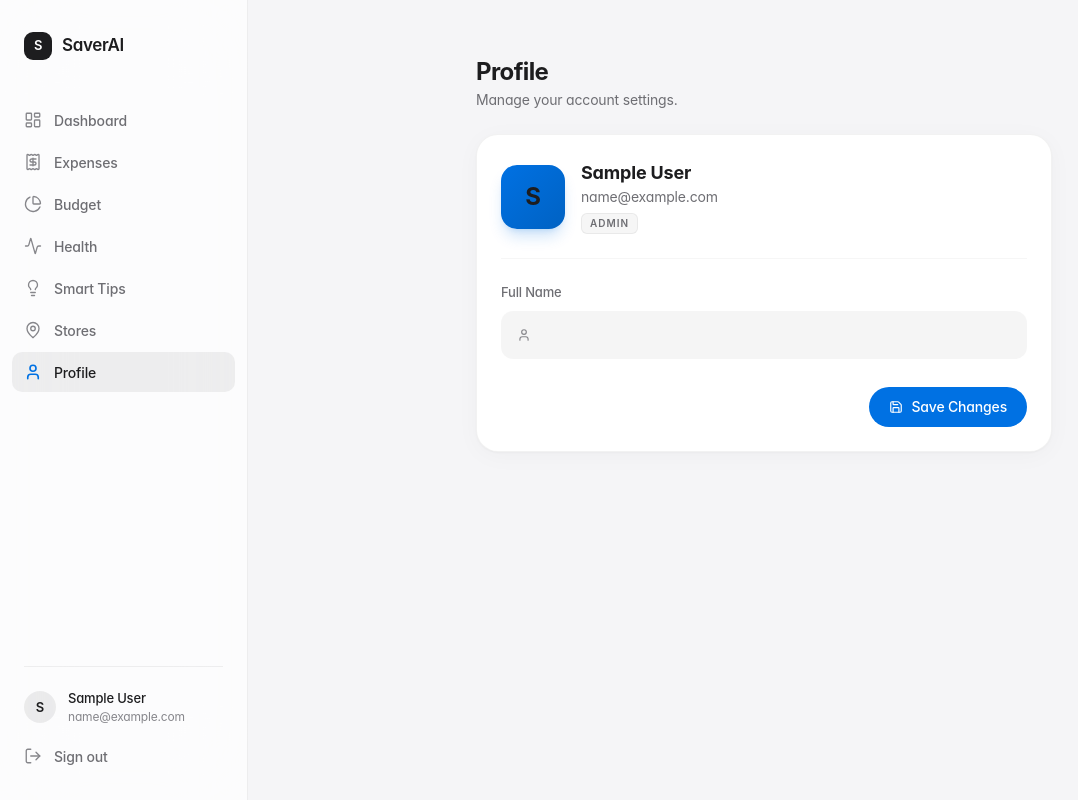
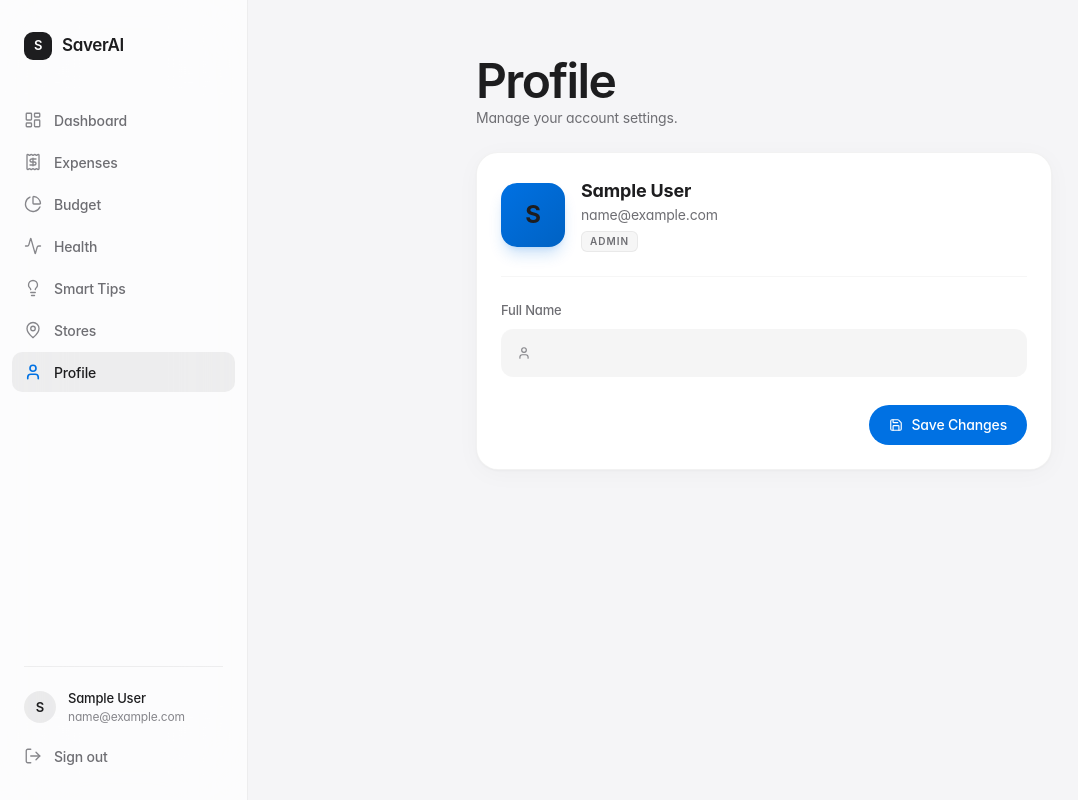
Before and after one commit to naman-sharma12345/saver-ai, a React (Vite) app in the folder frontend/: page /profile in a window 1280 px wide. Shown: the whole page, without its empty margins (0-1078 px from the left). Built offline with nearby package versions, Linux system fonts and the light colour scheme; no server answers; sample sign-in values are in the browser's storage.

Commit message:
Design v2: Apple-style light redesign (Profile.tsx)

```diff
--- a/frontend/src/pages/student/Profile.tsx
+++ b/frontend/src/pages/student/Profile.tsx
@@ -39,7 +39,7 @@ export const Profile = () => {
   return (
     <div className="max-w-xl mx-auto space-y-6">
       <div>
-        <h1 className="text-2xl font-bold text-white tracking-tight">Profile</h1>
+        <h1 className="display-title">Profile</h1>
         <p className="text-sm text-slate-500 mt-0.5">Manage your account settings.</p>
       </div>
 
```
